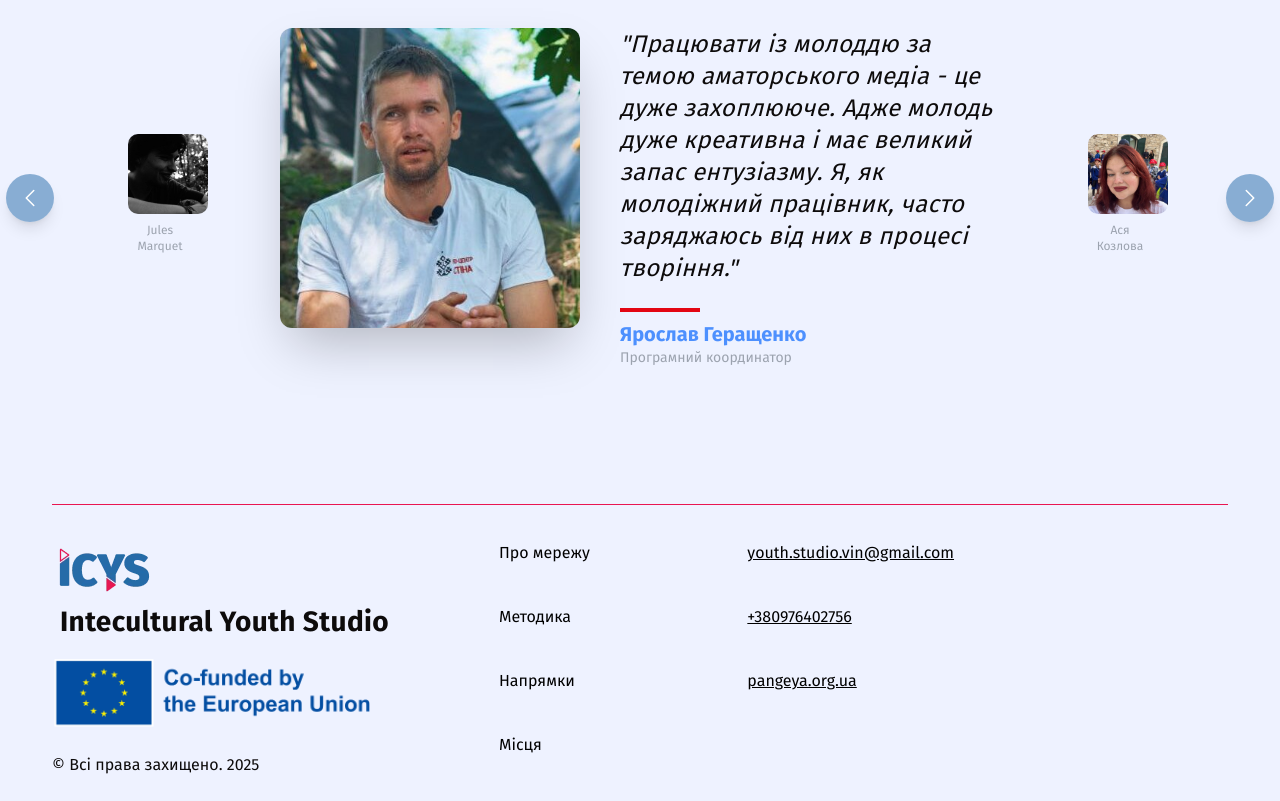
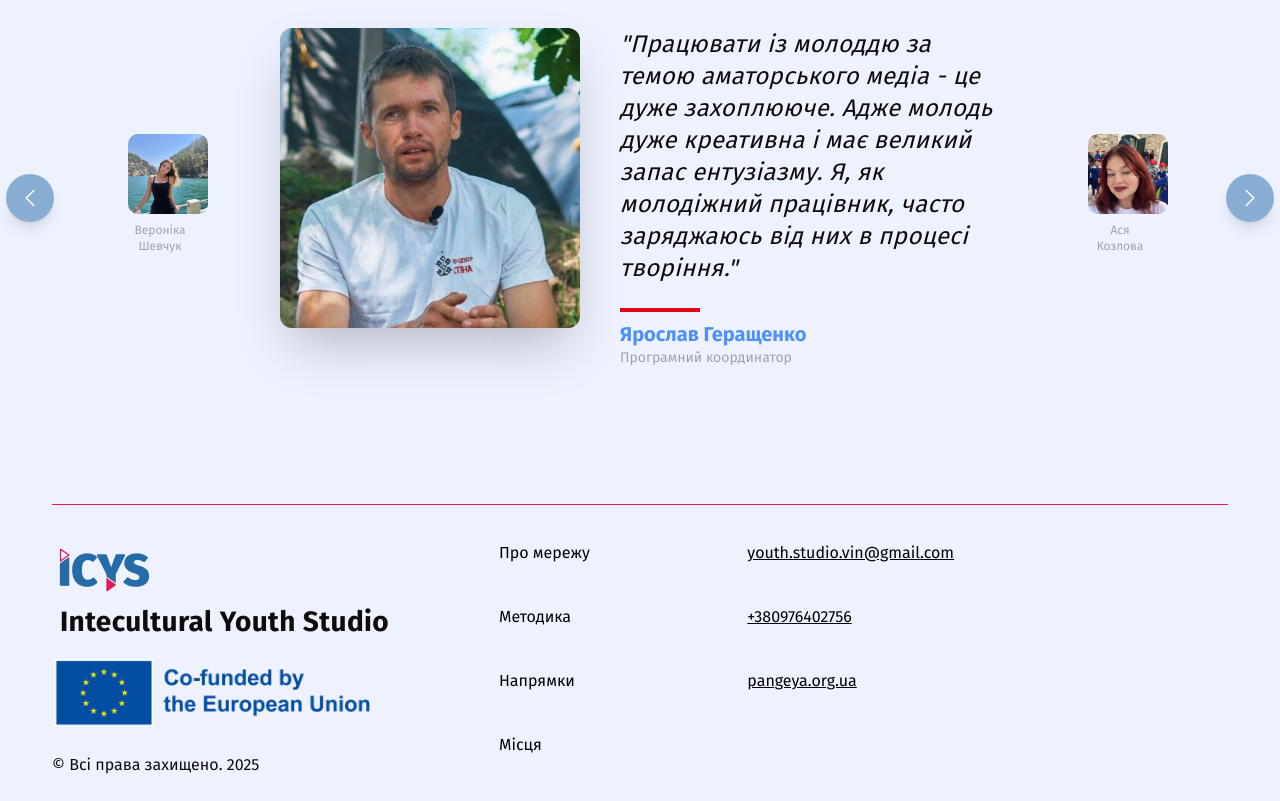
Before and after one commit to 7onedi/studio, a Next.js app: page / in a window 1280 px wide. Shown: the part 3980-4781 px from the top of the page. Built offline with nearby package versions, Linux system fonts and the light colour scheme.

Commit message:
add new comment

```diff
--- a/src/app/blocks/ReviewsSlider/index.tsx
+++ b/src/app/blocks/ReviewsSlider/index.tsx
@@ -22,6 +22,12 @@ const reviews = [
     title: "Volunteer MOZAIKA author",
     text: '"Before arriving in Ukraine I had little knowledge about the traditional art and history of this country. However, I even couldn’t imagine that Ukrainian culture is so unique and has very deep historical roots. Furthermore, I was astonished how proud Ukrainians are of their traditions. They do know and try to save them."',
     profileImg: "/review/profile1.jpg", // <-- ТУТ ПОРОЖНІЙ РЯДОК
+  },
+  {
+    name: "Вероніка Шевчук",
+    title: "Учасниця проекту #Countrysidestudio",
+    text: '"Проєкт #coutrysidestudio є неперевершеним досвідом для мене . Цей проект показав , як можна розвиватись та навчатись з користю. Це надало мотивацію мені доєднувати інших та розвивати нашу молодь . Саме тому я рекомендую обирати вам #coutrysidestudio !"',
+    profileImg: "/review/profile4.jpg", // <-- ТУТ ПОРОЖНІЙ РЯДОК
   },
 ];
 
```
Also changed, not shown: public/review/profile4.jpg (added).
